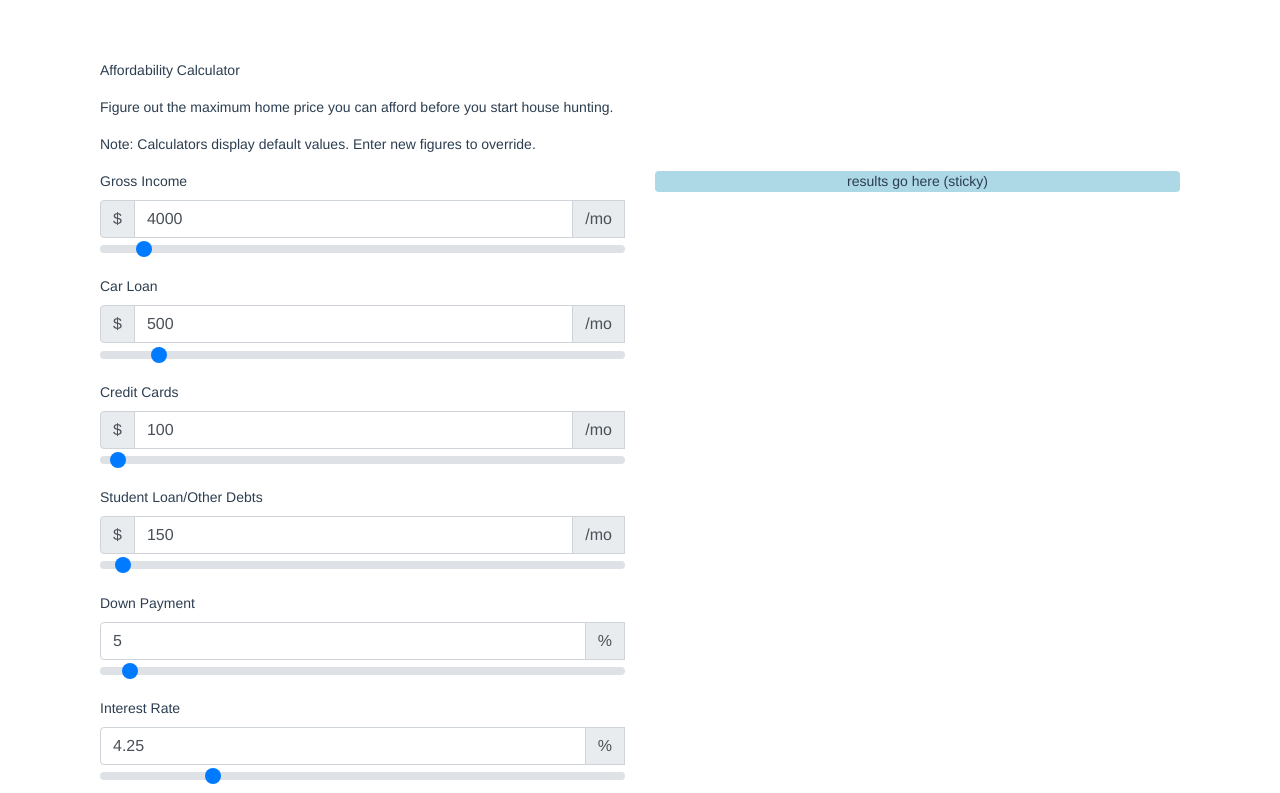
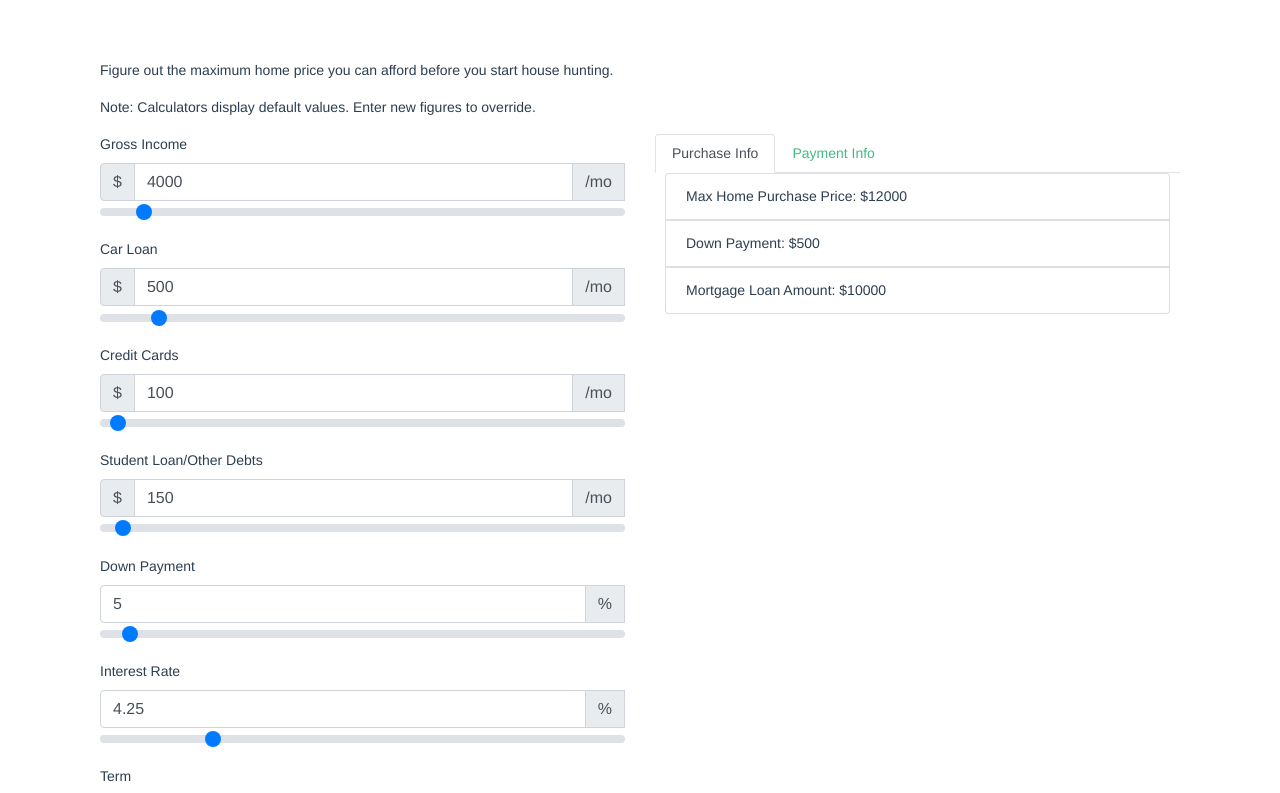
Before and after one commit to nashpatty/purchase-calculator, a Vue app: page / in a window 1280 px wide. Shown: the top 793 px of the page. Built offline with nearby package versions, Linux system fonts and the light colour scheme.

Commit message:
added some basic calculations for some computed fields. some calculations still need to be input after confirmation from business

```diff
--- a/src/components/AffordabilityCalculator.vue
+++ b/src/components/AffordabilityCalculator.vue
@@ -1,11 +1,6 @@
 <template>
   <div class="container">
     <div class="col">
-      <div class="row">
-        <div class="col">
-          <p>Affordability Calculator</p>
-        </div>
-      </div>
       <div class="row">
         <div class="col">
           <p>
@@ -19,85 +14,85 @@
         </div>
       </div>
       <div class="row">
-        <div class="col-6" id="input">
+        <div id="input" class="col-6">
           <form action>
-            <div class="form-group" id="gross-income-input-group">
+            <div id="gross-income-input-group" class="form-group">
               <label for="gross-income-input-field">Gross Income</label>
               <div class="input-group mb-2">
                 <div class="input-group-prepend">
                   <div class="input-group-text">$</div>
                 </div>
                 <input
+                  id="gross-income-input-field"
                   v-model.number="grossIncome"
                   type="number"
                   class="form-control"
-                  id="gross-income-input-field"
                 />
                 <div class="input-group-append">
                   <div class="input-group-text">/mo</div>
                 </div>
                 <input
+                  id="gross-income-input-range"
                   v-model.number="grossIncome"
                   type="range"
                   class="custom-range"
                   min="500"
                   max="50000"
                   value="4000"
-                  id="gross-income-input-range"
                 />
               </div>
             </div>
-            <div class="form-group" id="car-loan-input-group">
+            <div id="car-loan-input-group" class="form-group">
               <label for="car-loan-input-field">Car Loan</label>
               <div class="input-group mb-2">
                 <div class="input-group-prepend">
                   <div class="input-group-text">$</div>
                 </div>
                 <input
+                  id="car-loan-input-field"
                   v-model.number="carLoan"
                   type="number"
                   class="form-control"
-                  id="car-loan-input-field"
                 />
                 <div class="input-group-append">
                   <div class="input-group-text">/mo</div>
                 </div>
                 <input
+                  id="car-loan-input-range"
                   v-model.number="carLoan"
                   type="range"
                   class="custom-range"
                   min="0"
                   max="5000"
-                  id="car-loan-input-range"
                 />
               </div>
             </div>
-            <div class="form-group" id="credit-card-input-group">
+            <div id="credit-card-input-group" class="form-group">
               <label for="credit-card-input-field">Credit Cards</label>
               <div class="input-group mb-2">
                 <div class="input-group-prepend">
                   <div class="input-group-text">$</div>
                 </div>
                 <input
+                  id="credit-card-input-field"
                   v-model.number="creditCard"
                   type="number"
                   class="form-control"
-                  id="credit-card-input-field"
                 />
                 <div class="input-group-append">
                   <div class="input-group-text">/mo</div>
                 </div>
                 <input
+                  id="credit-card-input-range"
                   v-model.number="creditCard"
                   type="range"
                   class="custom-range"
                   min="0"
                   max="5000"
-                  id="credit-card-input-range"
                 />
               </div>
             </div>
-            <div class="form-group" id="other-debts-input-group">
+            <div id="other-debts-input-group" class="form-group">
               <label for="other-debts-input-field"
                 >Student Loan/Other Debts</label
               >
@@ -106,76 +101,76 @@
                   <div class="input-group-text">$</div>
                 </div>
                 <input
+                  id="other-debts-input-field"
                   v-model.number="studentLoan"
                   type="number"
                   class="form-control"
-                  id="other-debts-input-field"
                 />
                 <div class="input-group-append">
                   <div class="input-group-text">/mo</div>
                 </div>
                 <input
+                  id="other-debts-input-range"
                   v-model.number="studentLoan"
                   type="range"
                   class="custom-range"
                   min="0"
                   max="5000"
-                  id="other-debts-input-range"
                 />
               </div>
             </div>
-            <div class="form-group" id="down-payment-input-group">
+            <div id="down-payment-input-group" class="form-group">
               <label for="down-payment-input-field">Down Payment</label>
               <div class="input-group mb-2">
                 <input
-                  v-model.number="downPayment"
+                  id="down-payment-input-field"
+                  v-model.number="downPaymentPercent"
                   type="number"
                   class="form-control"
-                  id="down-payment-input-field"
                 />
                 <div class="input-group-append">
                   <div class="input-group-text">%</div>
                 </div>
                 <input
-                  v-model.number="downPayment"
+                  id="down-payment-input-range"
+                  v-model.number="downPaymentPercent"
                   type="range"
                   class="custom-range"
                   min="3"
                   max="50"
-                  id="down-payment-input-range"
                 />
               </div>
             </div>
-            <div class="form-group" id="interest-rate-input-group">
+            <div id="interest-rate-input-group" class="form-group">
               <label for="interest-rate-input-field">Interest Rate</label>
               <div class="input-group mb-2">
                 <input
-                  v-model.number="interestRate"
+                  id="interest-rate-input-field"
+                  v-model.number="interestRatePercent"
                   type="number"
                   class="form-control"
-                  id="interest-rate-input-field"
                 />
                 <div class="input-group-append">
                   <div class="input-group-text">%</div>
                 </div>
                 <input
-                  v-model.number="interestRate"
+                  id="interest-rate-input-range"
+                  v-model.number="interestRatePercent"
                   type="range"
                   class="custom-range"
                   min="2.5"
                   max="11"
                   step="0.25"
-                  id="interest-rate-input-range"
                 />
               </div>
             </div>
-            <div class="form-group" id="term-input-group">
+            <div id="term-input-group" class="form-group">
               <label for="term-input-select">Term</label>
               <div class="input-group mb-2">
                 <select
+                  id="term-input-select"
                   v-model.number="term"
                   class="form-control"
-                  id="term-input-select"
                 >
                   <option>10</option>
                   <option>15</option>
@@ -187,43 +182,43 @@
                   <div class="input-group-text">years</div>
                 </div>
                 <input
+                  id="term-input-range"
                   v-model.number="term"
                   type="range"
                   class="custom-range"
                   min="10"
                   max="30"
                   step="5"
-                  id="term-input-range"
                 />
               </div>
             </div>
             <div v-if="!simpleView">
-              <div class="form-group" id="hoi-input-group">
+              <div id="hoi-input-group" class="form-group">
                 <label for="hoi-input-field">Homeowner's Insurance</label>
                 <div class="input-group mb-2">
                   <div class="input-group-prepend">
                     <div class="input-group-text">$</div>
                   </div>
                   <input
+                    id="hoi-input-field"
                     v-model.number="hoi"
                     type="number"
                     class="form-control"
-                    id="hoi-input-field"
                   />
                   <div class="input-group-append">
                     <div class="input-group-text">/yr</div>
                   </div>
                   <input
+                    id="hoi-input-range"
                     v-model.number="hoi"
                     type="range"
                     class="custom-range"
                     min="0"
                     max="4000"
-                    id="hoi-input-range"
                   />
                 </div>
               </div>
-              <div class="form-group" id="hoa-input-group">
+              <div id="hoa-input-group" class="form-group">
                 <label for="hoa-input-field"
                   >Homeowner's Association (HOA) or Condo Fees</label
                 >
@@ -232,80 +227,141 @@
                     <div class="input-group-text">$</div>
                   </div>
                   <input
+                    id="hoa-input-field"
                     v-model.number="hoa"
                     type="number"
                     class="form-control"
-                    id="hoa-input-field"
                   />
                   <div class="input-group-append">
                     <div class="input-group-text">/mo</div>
                   </div>
                   <input
+                    id="hoa-input-range"
                     v-model.number="hoa"
                     type="range"
                     class="custom-range"
                     min="5"
                     max="600"
-                    id="hoa-input-range"
                   />
                 </div>
               </div>
-              <div class="form-group" id="property-tax-input-group">
+              <div id="property-tax-input-group" class="form-group">
                 <label for="property-tax-input-field">Property Taxes</label>
                 <div class="input-group mb-2">
                   <div class="input-group-prepend">
                     <div class="input-group-text">$</div>
                   </div>
                   <input
+                    id="property-tax-input-field"
                     v-model.number="propertyTax"
                     type="number"
                     class="form-control"
-                    id="property-tax-input-field"
                   />
                   <div class="input-group-append">
                     <div class="input-group-text">/yr</div>
                   </div>
                   <input
+                    id="property-tax-input-range"
                     v-model.number="propertyTax"
                     type="range"
                     class="custom-range"
                     min="400"
                     max="25000"
-                    id="property-tax-input-range"
                   />
                 </div>
               </div>
             </div>
-            <div class="form-group" id="form-mod-group">
+            <div id="form-mod-group" class="form-group">
               <div class="row">
                 <div class="col">
                   <button
                     type="button"
                     class="btn btn-secondary btn-block"
-                    v-on:click="simpleView = !simpleView"
+                    @click="simpleView = !simpleView"
                   >
                     {{ simpleView ? "Advanced View" : "Simple View" }}
                   </button>
                 </div>
                 <div class="col">
-                  <button type="button" class="btn btn-secondary btn-block">
+                  <button
+                    type="button"
+                    class="btn btn-secondary btn-block"
+                    @click="reset"
+                  >
                     Reset &#8634;
                   </button>
                 </div>
               </div>
             </div>
-            <div class="form-group" id="submit-form-group">
+            <div id="submit-form-group" class="form-group">
               <button class="btn btn-block btn-primary" type="submit">
                 See Results &#8677;
               </button>
             </div>
           </form>
         </div>
-        <div class="col-6" id="result">
+        <div id="result" class="col-6">
           <div class="sticky">
-            <p class="background-lightblue text-center rounded">
-              results go here (sticky)
-            </p>
+            <nav>
+              <div class="nav nav-tabs" id="results-nav-tab" role="tablist">
+                <a
+                  class="nav-item nav-link active"
+                  id="nav-purchase-info-tab"
+                  data-toggle="tab"
+                  href="#nav-purchase-info"
+                  role="tab"
+                  aria-controls="nav-purchase-info"
+                  aria-selected="true"
+                  >Purchase Info</a
+                >
+                <a
+                  class="nav-item nav-link"
+                  id="nav-payment-info-tab"
+                  data-toggle="tab"
+                  href="#nav-payment-info"
+                  role="tab"
+                  aria-controls="nav-payment-info"
+                  aria-selected="false"
+                  >Payment Info</a
+                >
+              </div>
+            </nav>
+            <div class="tab-content" id="nav-tabContent">
+              <div
+                class="tab-pane fade show active"
+                id="nav-purchase-info"
+                role="tabpanel"
+                aria-labelledby="nav-purchase-info"
+              >
+                <ul class="list-group">
+                  <li class="list-group-item">
+                    Max Home Purchase Price: ${{ maxHomePurchasePrice }}
+                  </li>
+                  <li class="list-group-item">
+                    Down Payment: ${{ downPayment }}
+                  </li>
+                  <li class="list-group-item">
+                    Mortgage Loan Amount: ${{ mortgageLoanAmount }}
+                  </li>
+                </ul>
+              </div>
+              <div
+                class="tab-pane fade"
+                id="nav-payment-info"
+                role="tabpanel"
+                aria-labelledby="nav-payment-info"
+              >
+                <ul class="list-group">
+                  <li class="list-group-item">
+                    Mortgage Loan Amount: ${{ mortgageLoanAmount }}
+                  </li>
+                  <li class="list-group-item">
+                    MonthlyPayment: ${{ monthlyPayment }}
+                  </li>
+                  <li class="list-group-item">Term: {{ term }} years</li>
+                </ul>
+              </div>
+            </div>
           </div>
         </div>
       </div>
@@ -313,23 +369,78 @@
   </div>
 </template>
 
+
 <script>
 export default {
   name: "AffordabilityCalculator",
   data() {
+    return this.init();
+  },
+  computed: {
+    maxHomePurchasePrice() {
+      // todo
+      return Math.round(this.grossIncome * 3.0);
+    },
+    downPayment() {
+      return Math.round(
+        (this.downPaymentPercent / 100) * this.mortgageLoanAmount
+      );
+    },
+    mortgageLoanAmount() {
+      // todo
+      return Math.round(this.grossIncome * 2.5);
+    },
+    ltv() {
+      return Math.round(this.downPayment / this.mortgageLoanAmount);
+    },
+    monthlyPayment() {
+      return Math.round(this.mortgageLoanAmount / 12);
+    },
+    dtiPercent() {
+      return Math.round(this.dti * 100);
+    },
+    closingCost() {
+      return Math.round(this.mortgageLoanAmount * 0.05);
+    },
+    totalMortgagePayment() {
+      return this.monthlyPayment();
+    },
+    principalInterestPayment() {
+      return 1000;
+    },
+    pmi() {
+      return 2000;
+    }
+  },
+  methods: {
+    init() {
       return {
         grossIncome: 4000,
         carLoan: 500,
         creditCard: 100,
         studentLoan: 150,
-      downPayment: 5,
-      interestRate: 4.25,
+        downPaymentPercent: 5,
+        interestRatePercent: 4.25,
         term: 30,
         hoi: 1200,
         hoa: 50,
         propertyTax: 1500,
-      simpleView: true
+        simpleView: true,
+        dti: 0.36
       };
+    },
+    reset() {
+      this.grossIncome = this.init().grossIncome;
+      this.carLoan = this.init().carLoan;
+      this.creditCard = this.init().creditCard;
+      this.studentLoan = this.init().studentLoan;
+      this.downPaymentPercent = this.init().downPaymentPercent;
+      this.interestRatePercent = this.init().interestRatePercent;
+      this.term = this.init().term;
+      this.hoi = this.init().hoi;
+      this.hoa = this.init().hoa;
+      this.propertyTax = this.init().propertyTax;
+    }
   }
 };
 </script>
```
Lines whose indentation alone changed are shown as unchanged.
